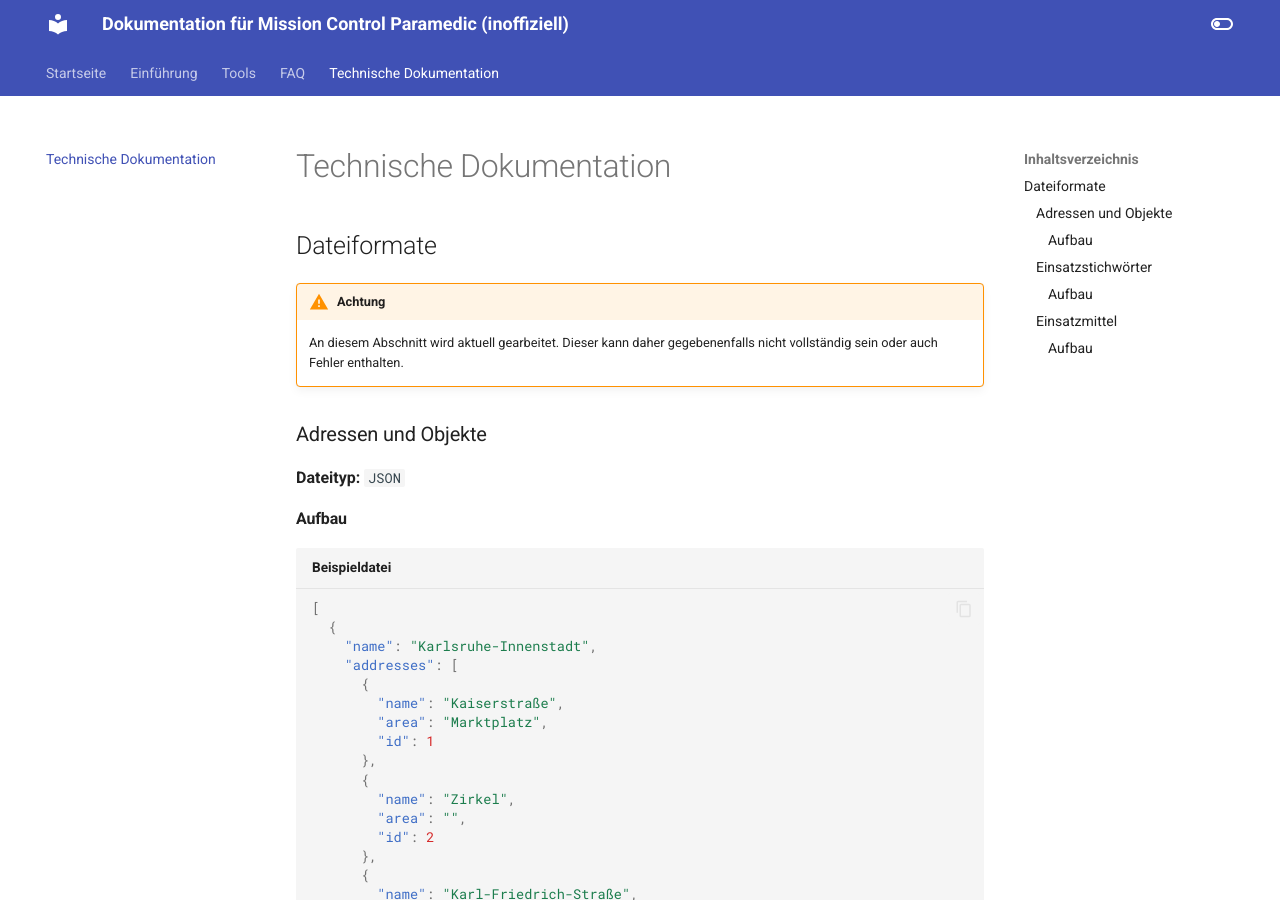
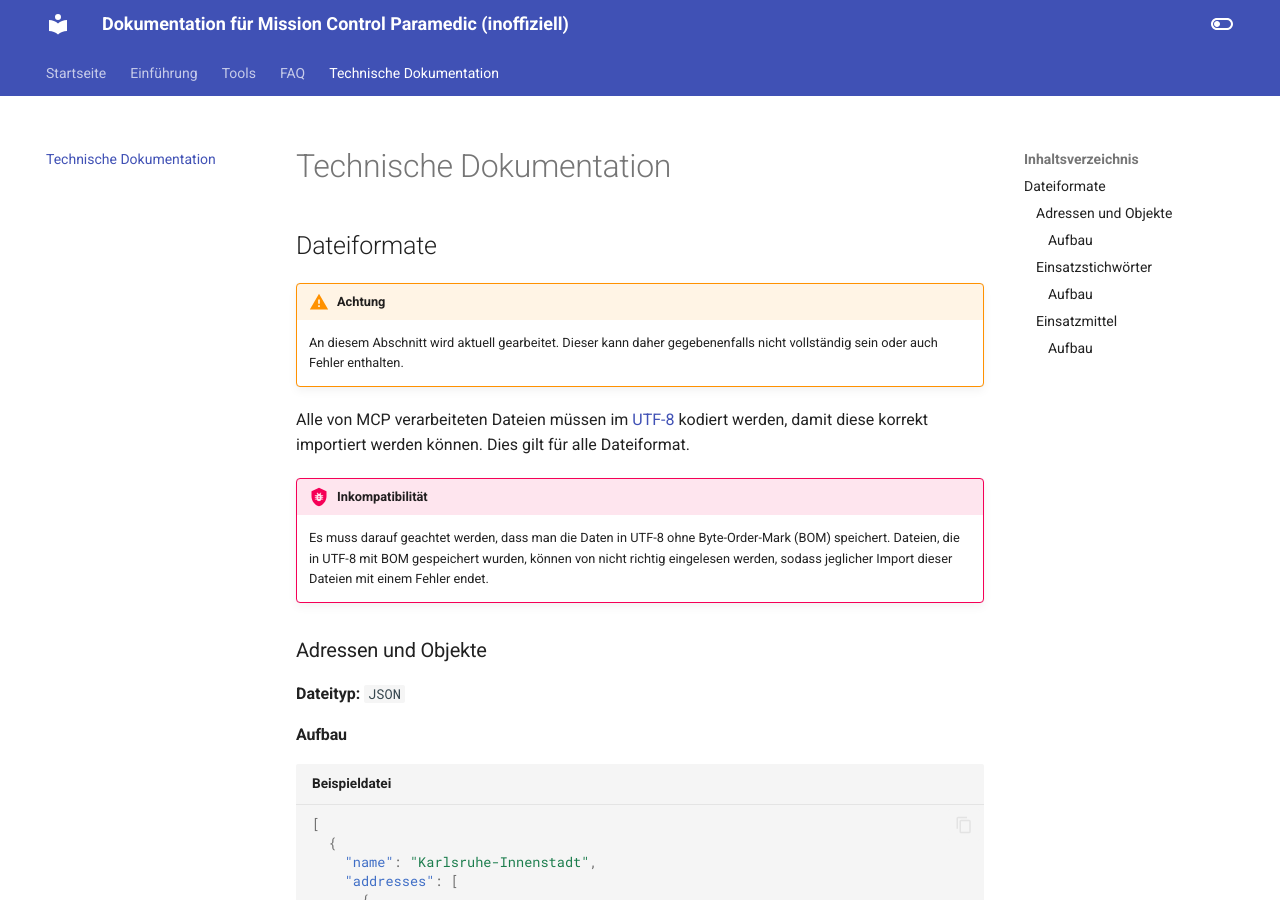
Before and after one commit to AlexanderKaschta/mcp_docs, an MkDocs documentation site: the page built from docs/file_formats.md, in a window 1280 px wide and 900 px high. Built offline with MkDocs 1.6.1 and Material for MkDocs 9.7.7, drawn with Linux system fonts in a browser that asks for light colours; some of the changed text lies outside the part shown.

Commit message:
UPD: File format limits

````diff
--- a/docs/file_formats.md
+++ b/docs/file_formats.md
@@ -6,6 +6,15 @@
 
     An diesem Abschnitt wird aktuell gearbeitet. Dieser kann daher gegebenenfalls nicht vollständig sein oder auch
     Fehler enthalten.
+
+Alle von MCP verarbeiteten Dateien müssen im [UTF-8](https://de.wikipedia.org/wiki/UTF-8) kodiert werden, damit diese
+korrekt importiert werden können. Dies gilt für alle Dateiformat.
+
+!!! bug "Inkompatibilität"
+
+    Es muss darauf geachtet werden, dass man die Daten in UTF-8 ohne Byte-Order-Mark (BOM) speichert. Dateien, die in
+    UTF-8 mit BOM gespeichert wurden, können von nicht richtig eingelesen werden, sodass jeglicher Import dieser Dateien
+    mit einem Fehler endet.
 
 ### Adressen und Objekte
 
@@ -77,3 +86,9 @@
 Auto B,NKTW
 Auto C,RTW
 ```
+
+!!! warning "Achtung"
+
+    In der Datei mit den Einsatzmitteln darf kein Name mehrfach auftauchen. Wird eine Datei importiert, die mindestens
+    einen Eintrag enthält, welcher mindestens doppelt vorkommt, so kommt es zu einer Datenverletzung mit Fehlermeldung
+    und die entsprechende Datei kann nicht importiert werden.
--- a/mkdocs.yml
+++ b/mkdocs.yml
@@ -41,7 +41,7 @@
   - pymdownx.arithmatex:
       generic: true
 
-copyright: Copyright &copy; 2024 Alexander Kaschta | Verfügbar unter der CC BY 4.0
+copyright: Copyright &copy; 2024 - 2025 Alexander Kaschta | Verfügbar unter der CC BY 4.0
 
 plugins:
   - glightbox
````
